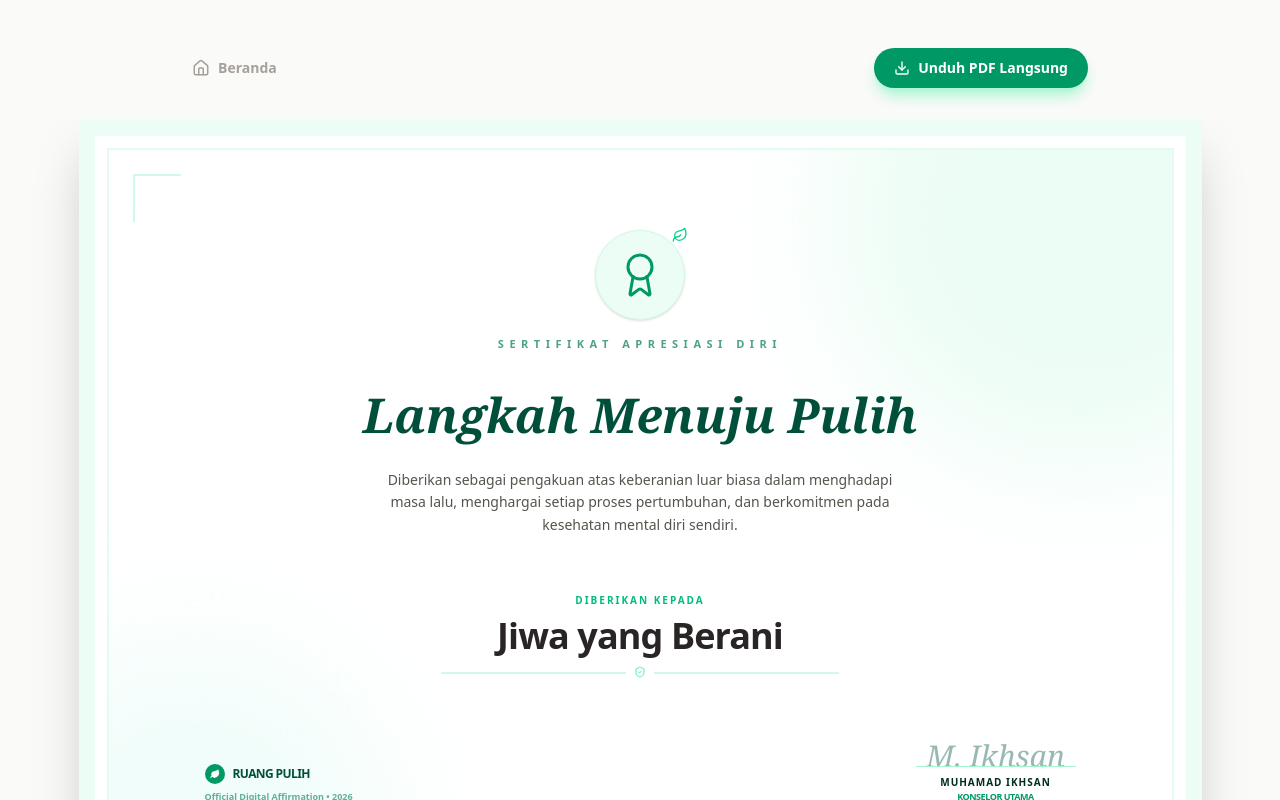
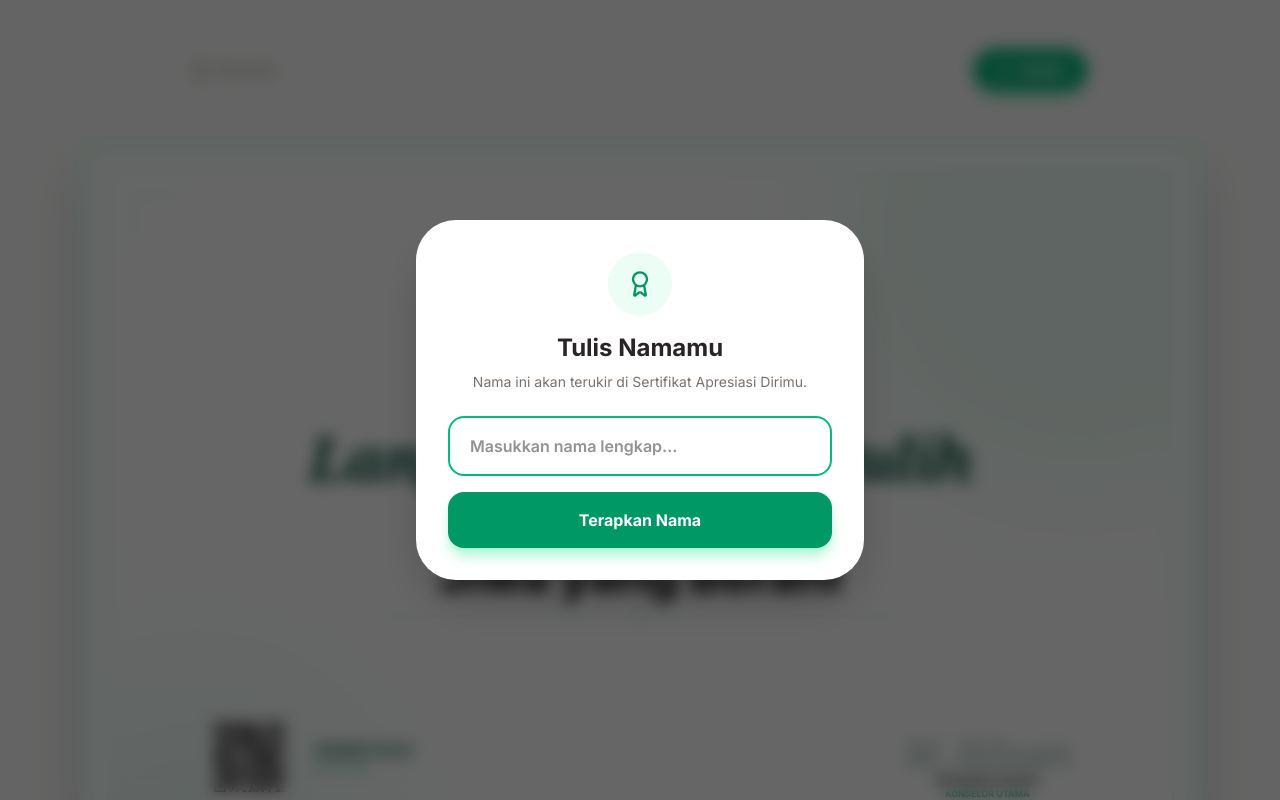
Before and after one commit to muhamadikhsandev/ruang-pulih, a Next.js app: page /certificate in a window 1280 px wide. Shown: the top 800 px of the page. Built offline with nearby package versions, Linux system fonts and the light colour scheme.

Commit message:
perubahan ke 5 dan tambah halaman sertifikat

```diff
--- /dev/null
+++ b/app/api/download/route.tsx
@@ -0,0 +1,14 @@
+import { renderToStream } from '@react-pdf/renderer';
+import { CertificatePDF } from '@/app/certificate/pdf-template';
+import { NextResponse } from 'next/server';
+
+export async function GET() {
+  const stream = await renderToStream(<CertificatePDF />);
+
+  return new NextResponse(stream as any, {
+    headers: {
+      'Content-Type': 'application/pdf',
+      'Content-Disposition': 'attachment; filename="Sertifikat-Ruang-Pulih.pdf"',
+    },
+  });
+}
--- /dev/null
+++ b/app/certificate/downloader.ts
@@ -0,0 +1,23 @@
+// app/certificate/downloader.ts
+export const generatePDF = async (element: HTMLElement) => {
+  // @ts-ignore - html2pdf tidak punya types resmi yang bagus
+  const html2pdf = (await import('html2pdf.js')).default;
+
+  const options = {
+    margin: 0,
+    filename: 'Sertifikat-Ruang-Pulih.pdf',
+    image: { type: 'jpeg', quality: 1 },
+    html2canvas: {
+      scale: 3, // Bikin hasil download TAJAM (High Res)
+      useCORS: true,
+      letterRendering: true,
+    },
+    jsPDF: {
+      unit: 'mm',
+      format: 'a4',
+      orientation: 'landscape'
+    }
+  };
+
+  html2pdf().set(options).from(element).save();
+};
--- a/app/certificate/page.tsx
+++ b/app/certificate/page.tsx
@@ -1,139 +1,169 @@
 "use client";
-import React, { useRef } from 'react';
+import React, { useRef, useState, useEffect } from 'react';
 import { Award, Download, Home, Leaf, ShieldCheck } from 'lucide-react';
 import Link from 'next/link';
-import html2canvas from 'html2canvas';
-import jsPDF from 'jspdf';
+import { QRCodeCanvas } from 'qrcode.react';
 
 export default function CertificatePage() {
-  const certificateRef = useRef(null);
+  const certificateRef = useRef<HTMLDivElement>(null);
+  const [userName, setUserName] = useState("Jiwa yang Berani");
+  const [isModalOpen, setIsModalOpen] = useState(true);
+  const [inputName, setInputName] = useState("");
+  const [zoom, setZoom] = useState(1);
 
-  const downloadPDF = async () => {
-    const element = certificateRef.current;
-    if (!element) return;
+  // Logic buat ngitung scale otomatis biar pas di layar HP
+  useEffect(() => {
+    const handleResize = () => {
+      if (window.innerWidth < 1200) {
+        const padding = 32; // px
+        const availableWidth = window.innerWidth - padding;
+        const scale = availableWidth / 1123;
+        setZoom(scale);
+      } else {
+        setZoom(1);
+      }
+    };
 
+    handleResize();
+    window.addEventListener('resize', handleResize);
+    return () => window.removeEventListener('resize', handleResize);
+  }, []);
+
+  const handleDownload = async () => {
+    if (!certificateRef.current) return;
     try {
-      const canvas = await html2canvas(element, {
-        scale: 3, // Kualitas tinggi
-        useCORS: true,
-        logging: false,
-        backgroundColor: "#ffffff",
-      });
+      const { generatePDF } = await import('./downloader');
+      await generatePDF(certificateRef.current);
+    } catch (error) {
+      console.error("Error:", error);
+      alert("Gagal mengunduh PDF, coba lagi bro.");
+    }
+  };
 
-      const imgData = canvas.toDataURL('image/png');
-      const pdf = new jsPDF({
-        orientation: 'landscape',
-        unit: 'mm',
-        format: 'a4'
-      });
-
-      const pdfWidth = pdf.internal.pageSize.getWidth();
-      const pdfHeight = (canvas.height * pdfWidth) / canvas.width;
-
-      pdf.addImage(imgData, 'PNG', 0, 0, pdfWidth, pdfHeight);
-      pdf.save('Sertifikat-Ruang-Pulih.pdf');
-    } catch (error) {
-      console.error("Gagal mengunduh PDF:", error);
+  const handleSubmit = (e: React.FormEvent) => {
+    e.preventDefault();
+    if (inputName.trim()) {
+      setUserName(inputName);
+      setIsModalOpen(false);
     }
   };
 
   return (
-    <main className="min-h-screen bg-stone-50 py-6 md:py-12 px-4 flex flex-col items-center font-sans selection:bg-emerald-100">
+    <main className="min-h-screen bg-[#fafaf9] py-4 md:py-12 px-4 flex flex-col items-center overflow-x-hidden">
 
-      {/* Navigasi */}
-      <div className="max-w-4xl w-full flex justify-between items-center mb-8">
-        <Link href="/" className="flex items-center gap-2 text-stone-400 hover:text-emerald-700 transition-colors group">
+      {/* Modal Input Nama (Tetap Responsif) */}
+      {isModalOpen && (
+        <div className="fixed inset-0 z-[100] flex items-center justify-center p-4 bg-black/60 backdrop-blur-sm">
+          <div className="bg-white w-full max-w-md rounded-[2rem] md:rounded-[2.5rem] p-6 md:p-8 shadow-2xl animate-in fade-in zoom-in duration-300">
+            <div className="text-center mb-6">
+              <div className="bg-emerald-50 w-14 h-14 md:w-16 md:h-16 rounded-full flex items-center justify-center mx-auto mb-4">
+                <Award className="text-emerald-600" size={28} />
+              </div>
+              <h2 className="text-xl md:text-2xl font-bold text-stone-800">Tulis Namamu</h2>
+              <p className="text-stone-500 text-xs md:text-sm mt-2 px-4">Nama ini akan terukir di Sertifikat Apresiasi Dirimu.</p>
+            </div>
+
+            <form onSubmit={handleSubmit} className="space-y-4">
+              <input
+                type="text"
+                autoFocus
+                placeholder="Masukkan nama lengkap..."
+                value={inputName}
+                onChange={(e) => setInputName(e.target.value)}
+                className="w-full px-5 py-3.5 md:py-4 bg-stone-100 border-2 border-transparent focus:border-emerald-500 focus:bg-white rounded-xl md:rounded-2xl outline-none transition-all font-semibold text-stone-800 text-sm md:text-base"
+              />
+              <button
+                type="submit"
+                className="w-full py-3.5 md:py-4 bg-emerald-600 text-white rounded-xl md:rounded-2xl font-bold shadow-lg shadow-emerald-200 hover:bg-emerald-700 transition-all active:scale-95 text-sm md:text-base"
+              >
+                Terapkan Nama
+              </button>
+            </form>
+          </div>
+        </div>
+      )}
+
+      {/* Navigasi - Stick to Top on Mobile */}
+      <div className="max-w-4xl w-full flex justify-between items-center mb-6 md:mb-12">
+        <Link href="/" className="flex items-center gap-2 text-[#a8a29e] hover:text-[#047857] transition-colors">
           <Home size={18} />
           <span className="font-semibold text-xs md:text-sm">Beranda</span>
         </Link>
         <button
-          onClick={downloadPDF}
-          className="flex items-center gap-2 bg-emerald-600 text-white px-5 py-2.5 rounded-full font-bold text-sm shadow-lg shadow-emerald-200 hover:bg-emerald-700 transition-all active:scale-95"
+          onClick={handleDownload}
+          className="flex items-center gap-2 bg-[#10b981] text-white px-4 py-2 md:px-6 md:py-3 rounded-full font-bold text-xs md:text-sm shadow-lg shadow-[#d1fae5] hover:bg-[#059669] transition-all active:scale-95"
         >
-          <Download size={16} /> Unduh PDF Langsung
+          <Download size={14} /> <span className="hidden xs:inline">Unduh PDF</span><span className="xs:hidden">Unduh</span>
         </button>
       </div>
 
-      {/* Area Sertifikat - Pakai min-w supaya pas di-generate PDF gak berantakan */}
-      <div className="w-full flex justify-center overflow-x-auto pb-10">
+      {/* Container Sertifikat dengan Magic Scaling */}
+      <div
+        className="relative flex justify-center items-start w-full overflow-hidden"
+        style={{ height: zoom < 1 ? `${794 * zoom}px` : '794px' }} // Jaga tinggi container biar gak kosong bawahnya
+      >
         <div
           ref={certificateRef}
-          className="relative w-[1123px] h-[794px] bg-white border-[16px] border-emerald-50 p-2 flex flex-col shadow-2xl"
+          style={{
+            transform: `scale(${zoom})`,
+            transformOrigin: 'top center',
+            color: '#1c1917'
+          }}
+          className="relative w-[1123px] h-[794px] bg-[#ffffff] border-[16px] border-[#ecfdf5] p-2 flex flex-col shadow-2xl flex-shrink-0"
         >
-          {/* Border Dalam Premium */}
-          <div className="flex-1 border-2 border-emerald-100/60 m-1 relative overflow-hidden flex flex-col items-center justify-center p-12 text-center">
+          <div className="flex-1 border-2 border-[#d1fae5] m-1 relative overflow-hidden flex flex-col items-center justify-center p-12 text-center">
 
-            {/* Background Decor */}
-            <div className="absolute top-[-25%] right-[-15%] w-[500px] h-[500px] bg-emerald-100/40 rounded-full blur-3xl" />
-            <div className="absolute bottom-[-20%] left-[-10%] w-96 h-96 bg-teal-50 rounded-full blur-3xl" />
+            <div className="absolute top-[-25%] right-[-15%] w-[500px] h-[500px] bg-[#d1fae5] opacity-40 rounded-full blur-3xl" />
+            <div className="absolute bottom-[-20%] left-[-10%] w-96 h-96 bg-[#f0fdfa] rounded-full blur-3xl" />
 
-            {/* Header */}
             <div className="relative z-10 flex flex-col items-center mb-8">
-              <div className="p-5 bg-emerald-50 rounded-full mb-4 border border-emerald-100 shadow-sm relative">
-                <Award size={48} className="text-emerald-600" strokeWidth={1.5} />
-                <Leaf size={16} className="absolute -top-1 -right-1 text-emerald-400" />
+              <div className="p-5 bg-[#f0fdf4] rounded-full mb-4 border border-[#d1fae5] relative">
+                <Award size={48} className="text-[#059669]" />
+                <Leaf size={16} className="absolute -top-1 -right-1 text-[#34d399]" />
               </div>
-              <h1 className="text-[11px] font-black tracking-[0.5em] uppercase text-emerald-700/70">
-                Sertifikat Apresiasi Diri
-              </h1>
+              <h1 className="text-[11px] font-bold uppercase tracking-[0.5em] text-[#047857] opacity-70">Sertifikat Apresiasi Diri</h1>
             </div>
 
-            {/* Isi Sertifikat */}
-            <div className="relative z-10 max-w-2xl">
-              <h2 className="text-5xl font-serif italic font-semibold text-emerald-900 mb-6 leading-tight">
-                Langkah Menuju Pulih
-              </h2>
-              <p className="text-stone-600 max-w-lg mx-auto leading-relaxed mb-10 text-sm font-medium">
-                Diberikan sebagai pengakuan atas keberanian luar biasa dalam menghadapi masa lalu,
-                menghargai setiap proses pertumbuhan, dan berkomitmen pada kesehatan mental diri sendiri.
-              </p>
-
-              {/* Nama Penerima */}
-              <div className="mb-12 py-4 border-b-2 border-emerald-100 inline-block px-14 relative">
-                <p className="text-[10px] uppercase tracking-[0.2em] text-emerald-500 font-bold mb-2">Diberikan kepada</p>
-                <h3 className="text-4xl font-extrabold text-stone-800 tracking-tight">
-                  Jiwa yang Berani
-                </h3>
-                <div className="absolute -bottom-[6px] left-1/2 -translate-x-1/2 bg-white px-2">
-                   <ShieldCheck size={12} className="text-emerald-300" />
+            <div className="relative z-10 max-w-3xl">
+              <h2 className="text-6xl font-serif italic font-semibold text-[#064e3b] mb-6 tracking-tight">Langkah Menuju Pulih</h2>
+              <div className="mb-12 py-4 border-b-2 border-[#d1fae5] inline-block px-14 relative">
+                <p className="text-[10px] uppercase text-[#10b981] font-bold mb-2 tracking-widest">Diberikan kepada</p>
+                <h3 className="text-5xl font-extrabold text-[#1c1917]">{userName}</h3>
+                <div className="absolute -bottom-[6px] left-1/2 -translate-x-1/2 bg-[#ffffff] px-2">
+                   <ShieldCheck size={12} className="text-[#6ee7b7]" />
                 </div>
               </div>
             </div>
 
-            {/* Footer Sertifikat */}
-            <div className="relative z-10 w-full flex justify-between items-end mt-4 px-12">
-              {/* Logo Ruang Pulih */}
-              <div className="text-left">
-                <div className="flex items-center gap-2 mb-1.5">
-                  <div className="w-5 h-5 bg-emerald-600 rounded-full flex items-center justify-center">
-                      <Leaf size={10} className="text-white" fill="currentColor" />
-                  </div>
-                  <span className="text-xs font-black uppercase tracking-tighter text-emerald-900">Ruang Pulih</span>
+            <div className="relative z-10 w-full flex justify-between items-end mt-12 px-12 text-left">
+              <div className="flex items-center gap-6">
+                <div className="p-2 bg-[#ffffff] border border-[#d1fae5] rounded-lg">
+                  <QRCodeCanvas value={`https://ruang-pulih.com/v/${encodeURIComponent(userName)}`} size={70} level="H" />
                 </div>
-                <p className="text-[9px] text-emerald-700/60 font-bold">Official Digital Affirmation • 2026</p>
+                <div>
+                  <span className="text-sm font-bold uppercase text-[#064e3b] block mb-1 leading-none">Ruang Pulih</span>
+                  <p className="text-[9px] text-[#059669] opacity-70 font-bold leading-none uppercase">ID: RP-{Math.floor(1000 + Math.random() * 9000)}</p>
+                </div>
               </div>
 
-              {/* Tanda Tangan Konselor Utama: Muhamad Ikhsan */}
               <div className="flex flex-col items-center">
-                <p className="font-serif italic text-3xl text-emerald-900/40 mb-[-8px] select-none">
-                  M. Ikhsan
-                </p>
-                <div className="w-40 h-[1.5px] bg-emerald-200 mb-2" />
-                <p className="text-[10px] font-bold uppercase tracking-widest text-emerald-950">Muhamad Ikhsan</p>
-                <p className="text-[9px] text-emerald-600 uppercase font-bold tracking-tighter">Konselor Utama</p>
+                <p className="font-serif italic text-4xl text-[#064e3b] opacity-40 mb-[-10px]">M. Ikhsan</p>
+                <div className="w-44 h-[1.5px] bg-[#d1fae5] mb-2" />
+                <p className="text-[10px] font-bold uppercase text-[#0c0a09] tracking-wider">Muhamad Ikhsan</p>
+                <p className="text-[9px] text-[#059669] font-bold uppercase">Konselor Utama</p>
               </div>
             </div>
 
-            {/* Ornamen Sudut */}
-            <div className="absolute top-6 left-6 border-t-2 border-l-2 border-emerald-200/50 w-12 h-12" />
-            <div className="absolute bottom-6 right-6 border-b-2 border-r-2 border-emerald-200/50 w-12 h-12" />
+            <div className="absolute top-6 left-6 border-t-2 border-l-2 border-[#d1fae5] w-12 h-12" />
+            <div className="absolute bottom-6 right-6 border-b-2 border-r-2 border-[#d1fae5] w-12 h-12" />
           </div>
         </div>
       </div>
 
-      <p className="text-stone-400 text-[10px] md:hidden">
-        Geser ke samping untuk melihat sertifikat penuh
-      </p>
+      <div className="mt-8 text-[#a8a29e] text-[10px] font-medium text-center px-6">
+        *Saran: Gunakan tampilan Desktop atau Landscape untuk preview terbaik. <br/>
+        Hasil PDF akan tetap berkualitas A4 Landscape.
+      </div>
     </main>
   );
 }
--- a/package.json
+++ b/package.json
@@ -9,10 +9,10 @@
     "lint": "eslint"
   },
   "dependencies": {
+    "@react-pdf/renderer": "^4.3.2",
     "framer-motion": "^12.34.3",
-    "html2canvas": "^1.4.1",
+    "html2pdf.js": "^0.14.0",
     "html5-qrcode": "^2.3.8",
-    "jspdf": "^4.2.1",
     "lucide-react": "^0.575.0",
     "next": "16.1.6",
     "nuqs": "^2.8.9",
```
Also changed, not shown: 1 other file (tests, documents, lock files or other folders).
